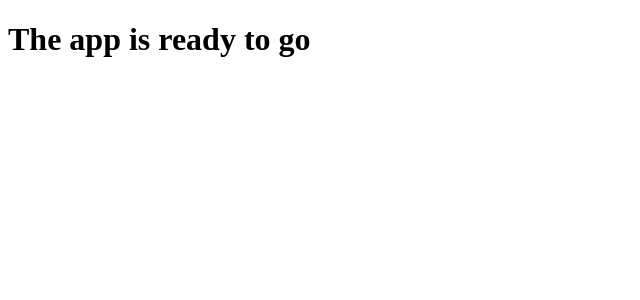
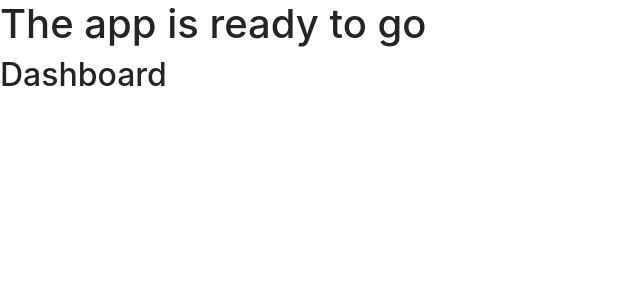
Before and after one commit to An1mus/topcoin, a React (Create React App) app: page / in a window 1280 px wide. Shown: the top 300 px of the page, without its empty margins (0-640 px from the left). Built offline with nearby package versions, Linux system fonts and the light colour scheme.

Commit message:
Bootstrap added

```diff
--- a/package.json
+++ b/package.json
@@ -6,6 +6,7 @@
     "@testing-library/jest-dom": "^4.2.4",
     "@testing-library/react": "^9.3.2",
     "@testing-library/user-event": "^7.1.2",
+    "bootstrap": "^4.4.1",
     "react": "^16.12.0",
     "react-dom": "^16.12.0",
     "react-scripts": "3.3.0"
--- a/src/components/app/App.js
+++ b/src/components/app/App.js
@@ -1,10 +1,12 @@
 import React from 'react';
 import './App.css';
+import Dashboard from "../dashboard";
 
 const App = () => {
 	return (
 		<>
 			<h1>The app is ready to go</h1>
+			<Dashboard />
 		</>
 	);
 };
--- /dev/null
+++ b/src/components/dashboard/index.js
@@ -0,0 +1,11 @@
+import React from "react";
+
+const Dashboard = () => {
+	return (
+		<>
+			<h2>Dashboard</h2>
+		</>
+	);
+};
+
+export default Dashboard;
--- a/src/index.js
+++ b/src/index.js
@@ -1,5 +1,6 @@
 import React from 'react';
 import ReactDOM from 'react-dom';
+import 'bootstrap/dist/css/bootstrap.min.css';
 import './index.css';
 import App from './components/app/App';
 
```
Also changed, not shown: 1 other file (tests, documents, lock files or other folders).
